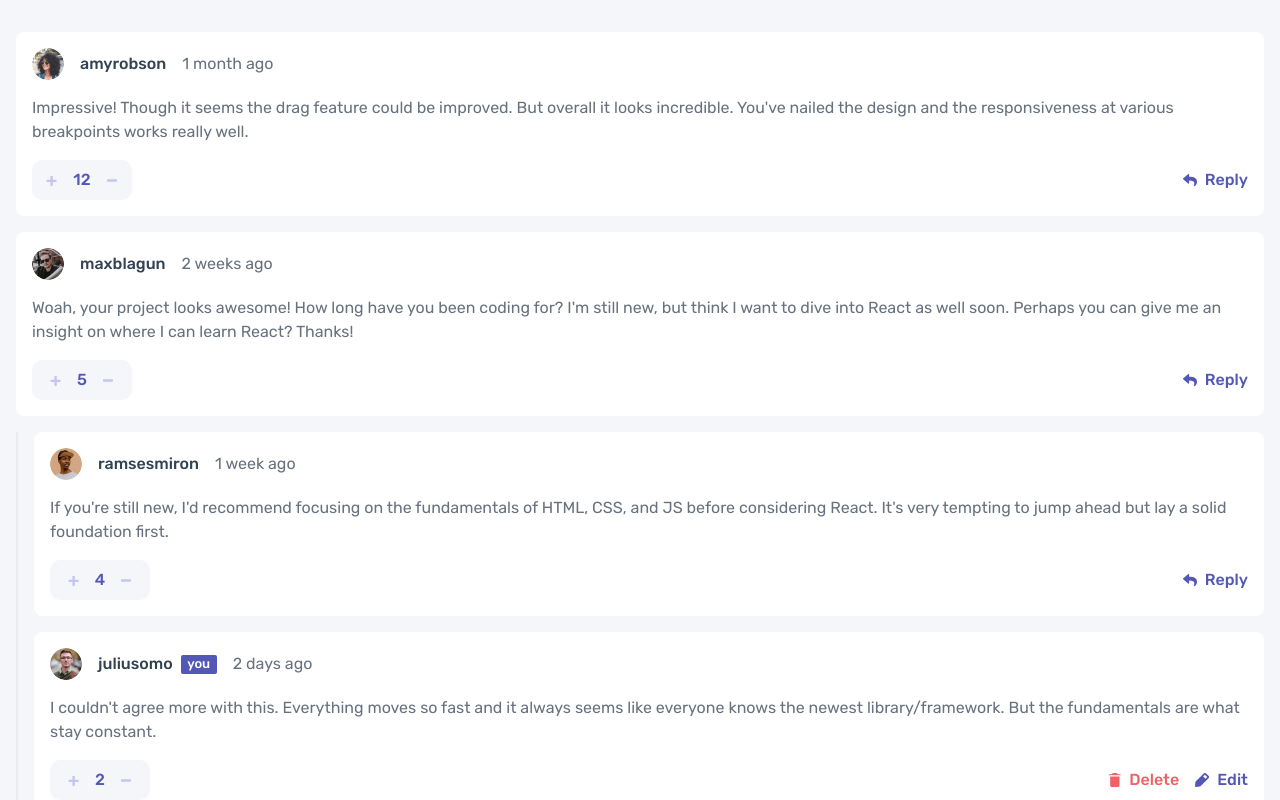
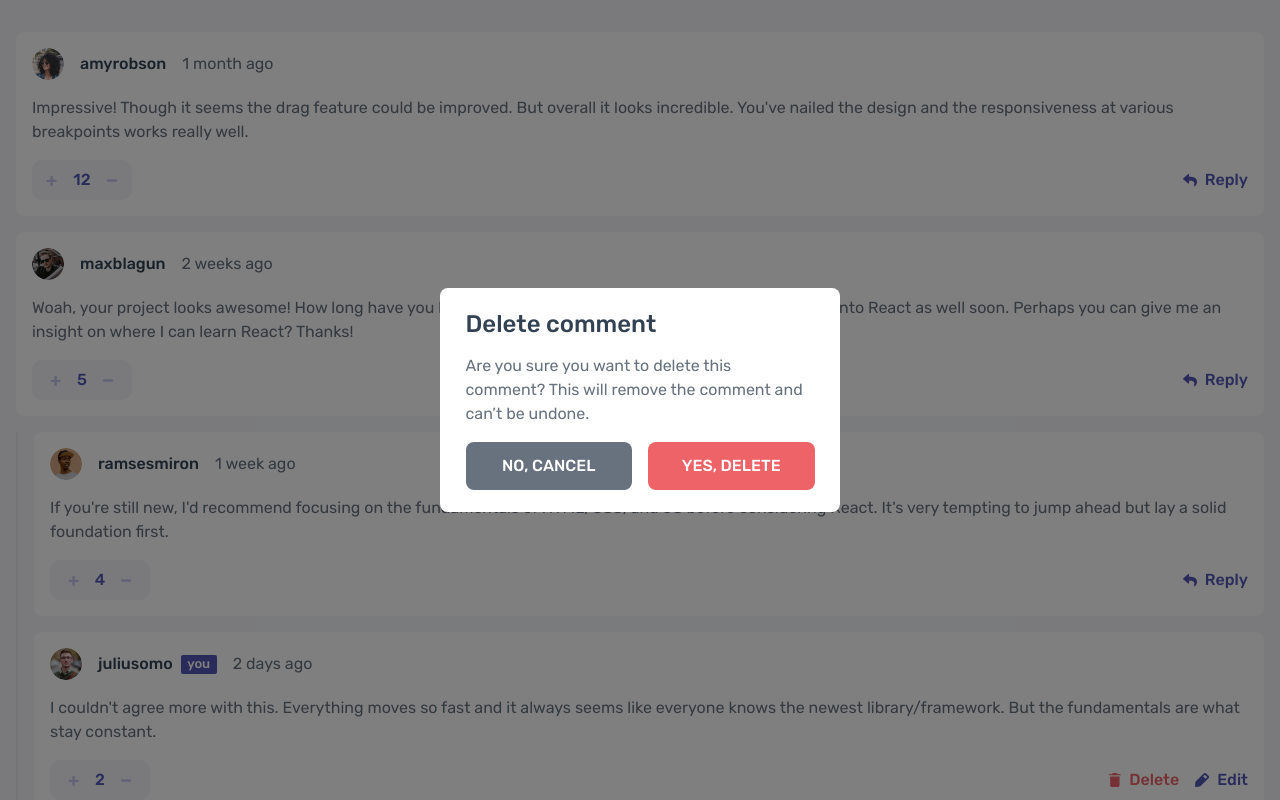
Before and after one commit to g-akca/interactive-comments-section, a React (Vite) app: page / in a window 1280 px wide. Both pictures are taken after a click on the button "Delete". Shown: the top 800 px of the page. Built offline with nearby package versions, Linux system fonts and the light colour scheme.

Commit message:
Add DeleteModal structure and styles

```diff
--- a/src/components/DeleteModal.jsx
+++ b/src/components/DeleteModal.jsx
@@ -1,8 +1,16 @@
 function DeleteModal() {
   return (
-    <>
+    <div className="fixed inset-0 bg-black/50 p-4 flex justify-center items-center">
+      <div className="w-full max-w-100 bg-white px-[25.5px] py-[21.5px] rounded-lg flex flex-col gap-4">
+        <h2 className="text-grey-800 font-medium text-[24px] leading-[120%]">Delete comment</h2>
+        <p className="text-grey-500">Are you sure you want to delete this comment? This will remove the comment and can’t be undone.</p>
 
-    </>
+        <div className="grid grid-cols-2 gap-4 text-white font-medium">
+          <button type="button" className="rounded-lg bg-grey-500 h-12 uppercase">No, cancel</button>
+          <button type="button" className="rounded-lg bg-pink-400 h-12 uppercase">Yes, delete</button>
+        </div>
+      </div>
+    </div>
   )
 }
 
```
